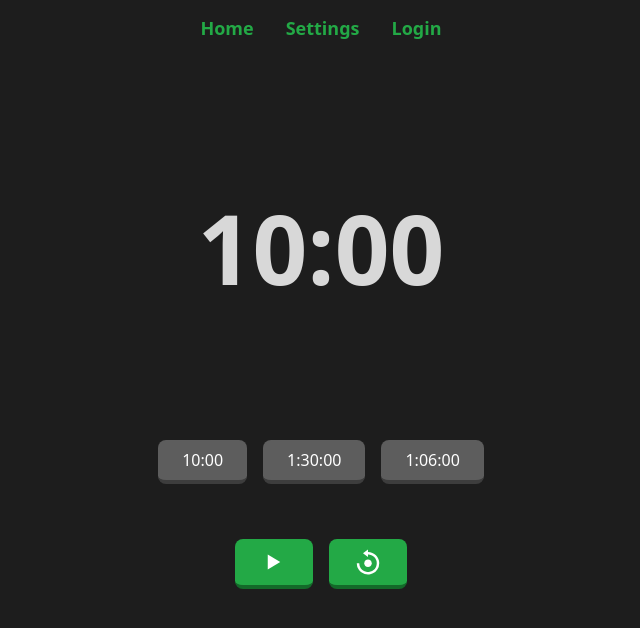
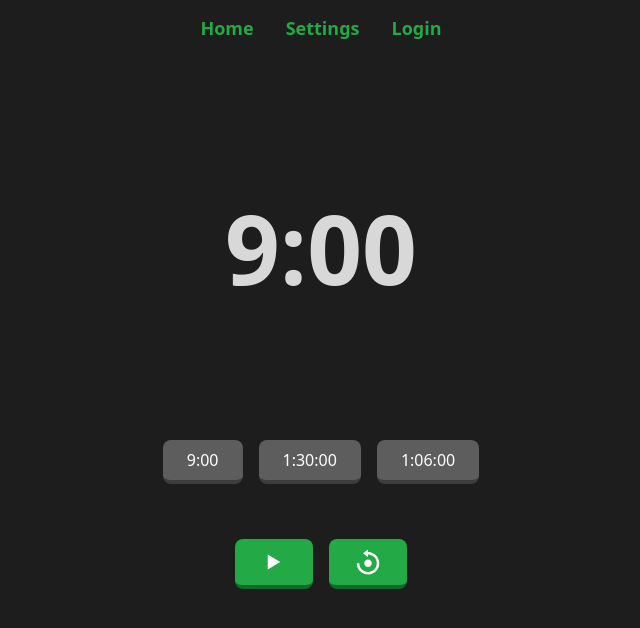
Before and after one commit to cat391/GrindMeter, a React (Vite) app in the folder grindmeter/: page / in a window 1280 px wide. Shown: the top 628 px of the page, without its empty margins (319-959 px from the left). Built offline with nearby package versions, Linux system fonts and the light colour scheme.

Commit message:
Added partial save timer functionality

```diff
--- a/grindmeter/src/App.jsx
+++ b/grindmeter/src/App.jsx
@@ -19,14 +19,7 @@ const router = createBrowserRouter(
         </PresetProvider>
       }
     >
-      <Route
-        index
-        element={
-          <PresetProvider>
-            <Home />
-          </PresetProvider>
-        }
-      />
+      <Route index element={<Home />} />
       <Route path="login" element={<Login />} />
     </Route>
   )
--- a/grindmeter/src/components/PresetButton.jsx
+++ b/grindmeter/src/components/PresetButton.jsx
@@ -1,4 +1,5 @@
 import "../App.css";
+import { usePresetContext } from "./PresetContext";
 
 // Converts seconds to a string of a digital time format
 export const convertToTimeStr = (org) => {
@@ -11,12 +12,10 @@ export const convertToTimeStr = (org) => {
       return "0:"; // No hours or minutes
     } else if (hours !== 0 && formattedMinutes === 0) {
       return "00:"; // Hours but no minutes
+    } else if (hours !== 0 && formattedMinutes < 10) {
+      return "0" + String(formattedMinutes) + ":"; // Hours but less than 10 minutes
     } else {
-      if (formattedMinutes < 10) {
-        return "0" + String(formattedMinutes) + ":";
-      } else {
-        return String(formattedMinutes) + ":";
-      }
+      return String(formattedMinutes) + ":";
     }
   };
 
@@ -28,7 +27,9 @@ export const convertToTimeStr = (org) => {
 };
 
 // Component for Timer "Preset" Buttons
-export default function PresetButton({ presets, onClick, id }) {
+export default function PresetButton({ onClick, id }) {
+  const { presets } = usePresetContext();
+
   return (
     <button
       className="cursor-pointer transition-all bg-customBlack-300 text-white px-6 py-2 rounded-lg
--- a/grindmeter/src/components/PresetContext.jsx
+++ b/grindmeter/src/components/PresetContext.jsx
@@ -7,7 +7,7 @@ export function usePresetContext() {
 }
 
 export function PresetProvider({ children }) {
-  const [presets, setPresets] = useState([600, 60 * 90, 60 * 60 + 60 * 6]);
+  const [presets, setPresets] = useState([60 * 9, 60 * 90, 60 * 60 + 60 * 6]);
   const [currentPreset, setCurrentPreset] = useState(presets[0]);
 
   return (
--- a/grindmeter/src/components/SettingsModal.jsx
+++ b/grindmeter/src/components/SettingsModal.jsx
@@ -7,8 +7,6 @@ import TimerInput from "./TimerInput";
 function SettingsModal({ open, onClose }) {
   const { presets, setPresets, currentPreset, setCurrentPreset } =
     usePresetContext();
-
-  const [selectedTime, setSelectedTime] = useState(presets[1]);
 
   const handleClick = (e) => {
     setCurrentPreset(presets[e.target.id]);
--- a/grindmeter/src/components/Timer.jsx
+++ b/grindmeter/src/components/Timer.jsx
@@ -13,12 +13,10 @@ const convertToTimeStrV2 = (org) => {
         return ""; // No hours or minutes
       } else if (h !== 0 && m === 0) {
         return "00:"; // hours but no minutes
+      } else if (h !== 0 && m < 10) {
+        return "0" + String(m) + ":"; // Hours but less than 10 minutes
       } else {
-        if (m < 10) {
-          return "0" + String(m) + ":";
-        } else {
-          return String(m) + ":";
-        }
+        return String(m) + ":";
       }
     };
 
@@ -36,9 +34,9 @@ const convertToTimeStrV2 = (org) => {
   }
 };
 
-export default function Timer({ duration, isRunning, reset }) {
+export default function Timer({ durationID, isRunning, reset }) {
   const { presets } = usePresetContext();
-  const { state, totalSeconds } = useTimer(presets[duration], isRunning, reset);
+  const { state, totalSeconds } = useTimer(durationID, isRunning, reset);
 
   return (
     <div
--- a/grindmeter/src/components/useTimer.jsx
+++ b/grindmeter/src/components/useTimer.jsx
@@ -1,22 +1,25 @@
 import { useState, useEffect, useRef } from "react";
 import { usePresetContext } from "./PresetContext";
 
-export default function useTimer(startingSeconds, isRunning, reset) {
+export default function useTimer(duration, isRunning, reset) {
   const { presets } = usePresetContext();
-  const [time, setTime] = useState(startingSeconds);
-  const remainingTimeRef = useRef(startingSeconds);
+  const [time, setTime] = useState(presets[duration]);
+  const [running, setRunning] = useState(isRunning);
+  const remainingTimeRef = useRef(presets[duration]);
   const intervalRef = useRef(null);
+
+  // Changes running state if prop changes (unpaused or paused)
+  useEffect(() => setRunning(isRunning), [isRunning]);
 
   // Resets time if startingSeconds is reset or changed
   useEffect(() => {
-    setTime(startingSeconds);
-    remainingTimeRef.current = startingSeconds;
-  }, [startingSeconds, reset, presets]);
+    setTime(presets[duration]);
+    remainingTimeRef.current = presets[duration];
+    console.log("triggered");
+  }, [duration, reset, presets]);
 
   useEffect(() => {
-    // if (!isRunning) return;
-
-    if (isRunning) {
+    if (running) {
       const startingTime = Date.now();
 
       intervalRef.current = setInterval(() => {
@@ -42,7 +45,7 @@ export default function useTimer(startingSeconds, isRunning, reset) {
     return () => {
       clearInterval(intervalRef.current);
     };
-  }, [isRunning]);
+  }, [running, presets]);
 
   const finished = time === 0;
 
--- a/grindmeter/src/pages/Home.jsx
+++ b/grindmeter/src/pages/Home.jsx
@@ -25,7 +25,11 @@ export default function Home() {
   return (
     <div>
       <h2>
-        <Timer duration={displayedTime} isRunning={isOn} reset={shouldReset} />
+        <Timer
+          durationID={displayedTime}
+          isRunning={isOn}
+          reset={shouldReset}
+        />
       </h2>
       <div className="flex space-x-4 justify-center items-center h-50">
         {[0, 1, 2].map((id) => {
```
